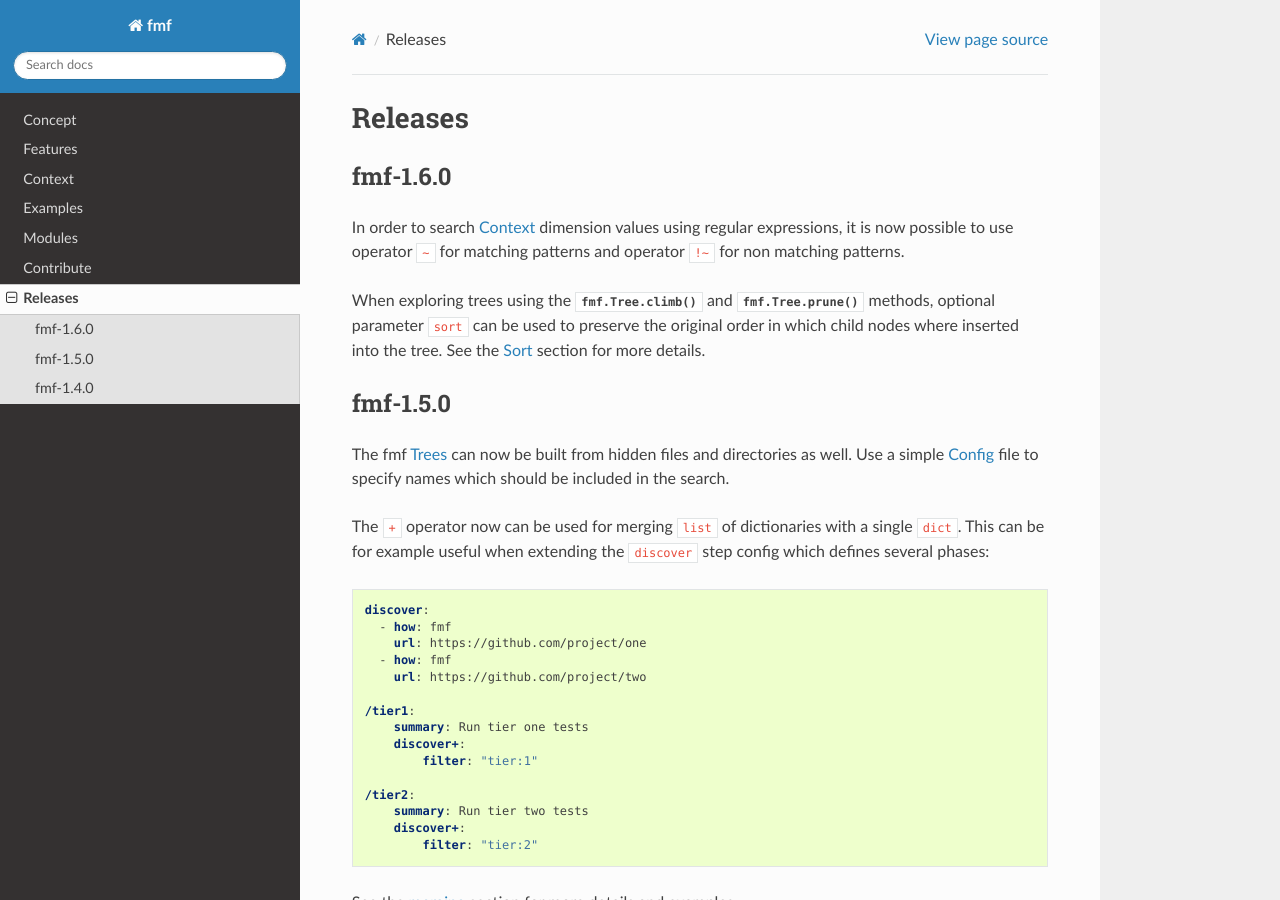
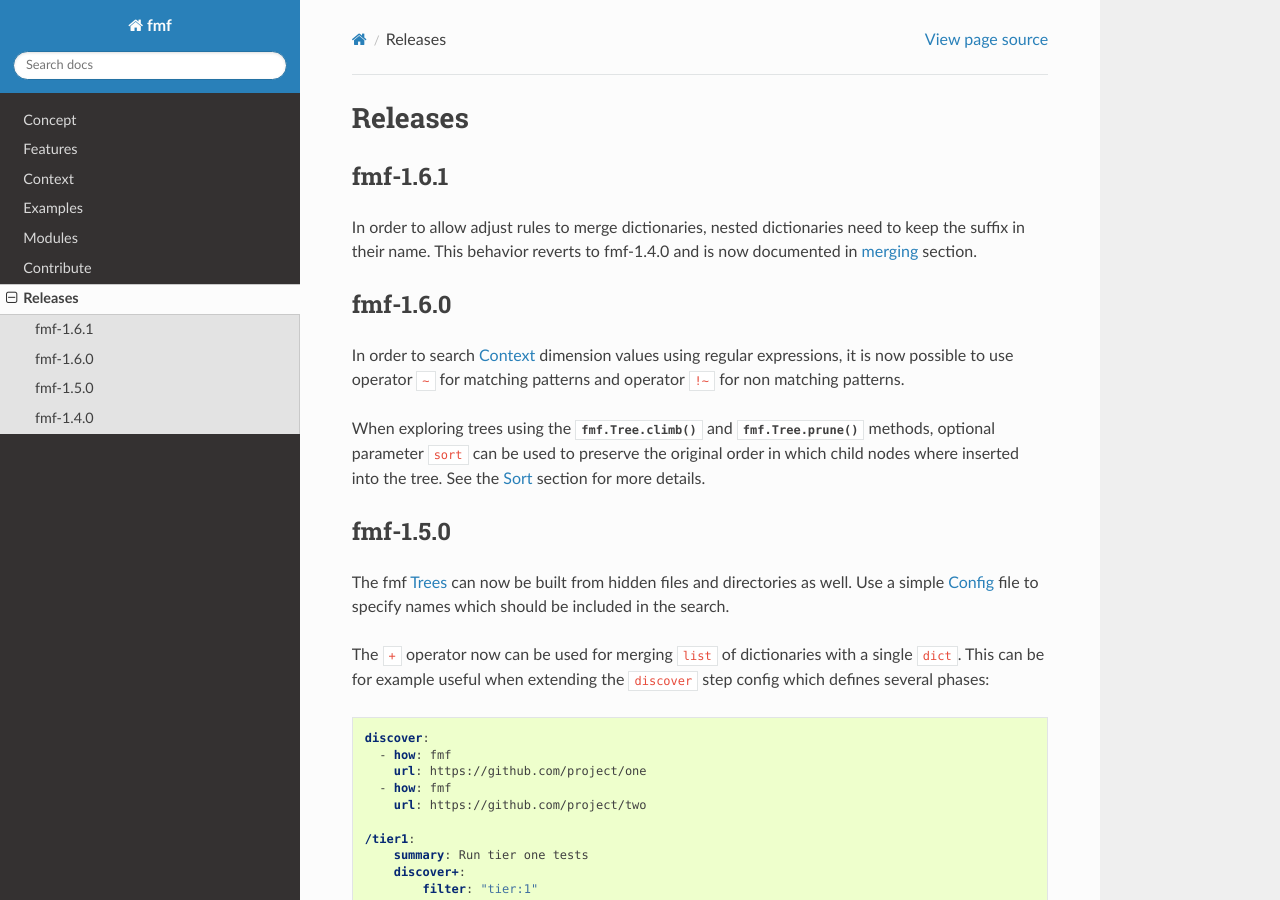
Before and after one commit to teemtee/fmf, a Sphinx documentation site: the page built from docs/releases.rst, in a window 1280 px wide and 900 px high. Built offline with Sphinx 7.4.7 and the Read the Docs theme 3.1.0, drawn with Linux system fonts in a browser that asks for light colours.

Commit message:
Keep merge suffix for nested dictionaries
This is necessary to make possible merging dictionaries
in adjust rules. Otherwise they would be always set (instead of update).

Fix: #276
Reopen: #190

```diff
--- a/docs/releases.rst
+++ b/docs/releases.rst
@@ -3,6 +3,14 @@
 ======================
     Releases
 ======================
+
+fmf-1.6.1
+~~~~~~~~~~~~~~~~~~~~~~~~~~~~~~~~~~~~~~~~~~~~~~~~~~~~~~~~~~~~~~~~~~
+
+In order to allow adjust rules to merge dictionaries, nested
+dictionaries need to keep the suffix in their name. This behavior
+reverts to fmf-1.4.0 and is now documented in :ref:`merging<merging>`
+section.
 
 
 fmf-1.6.0
```
Also changed, not shown: docs/features.rst (+22 -0 lines), 3 other files.
